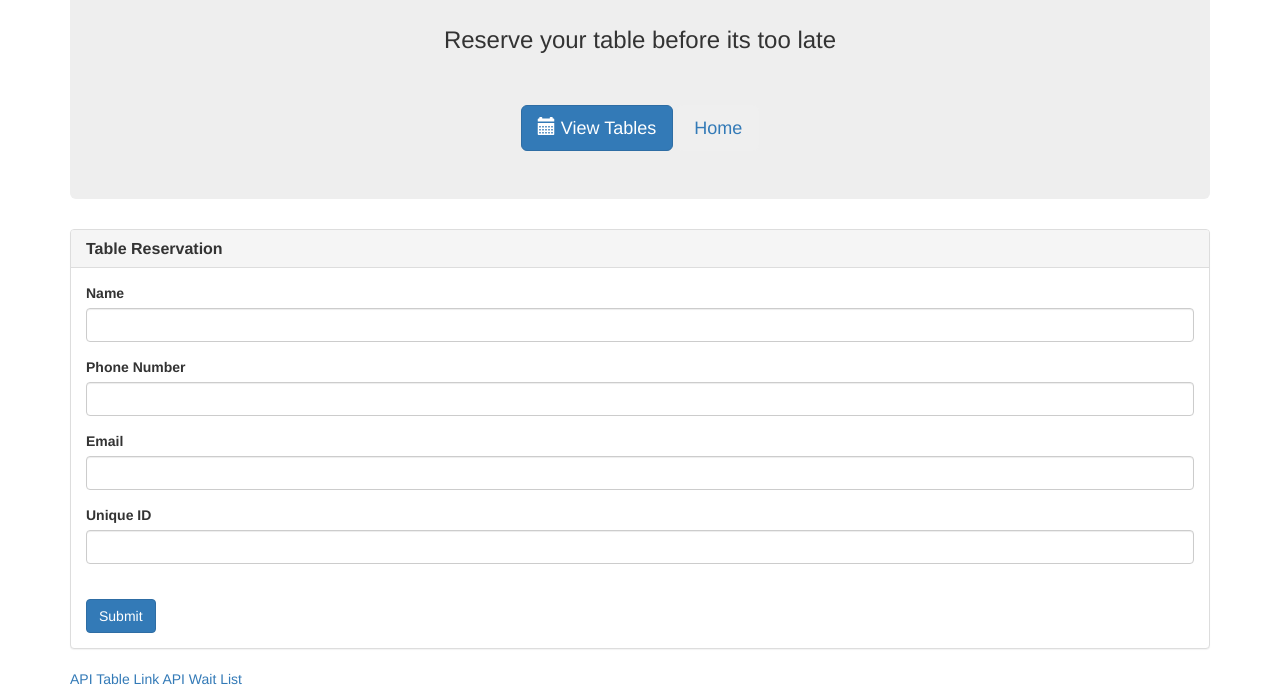
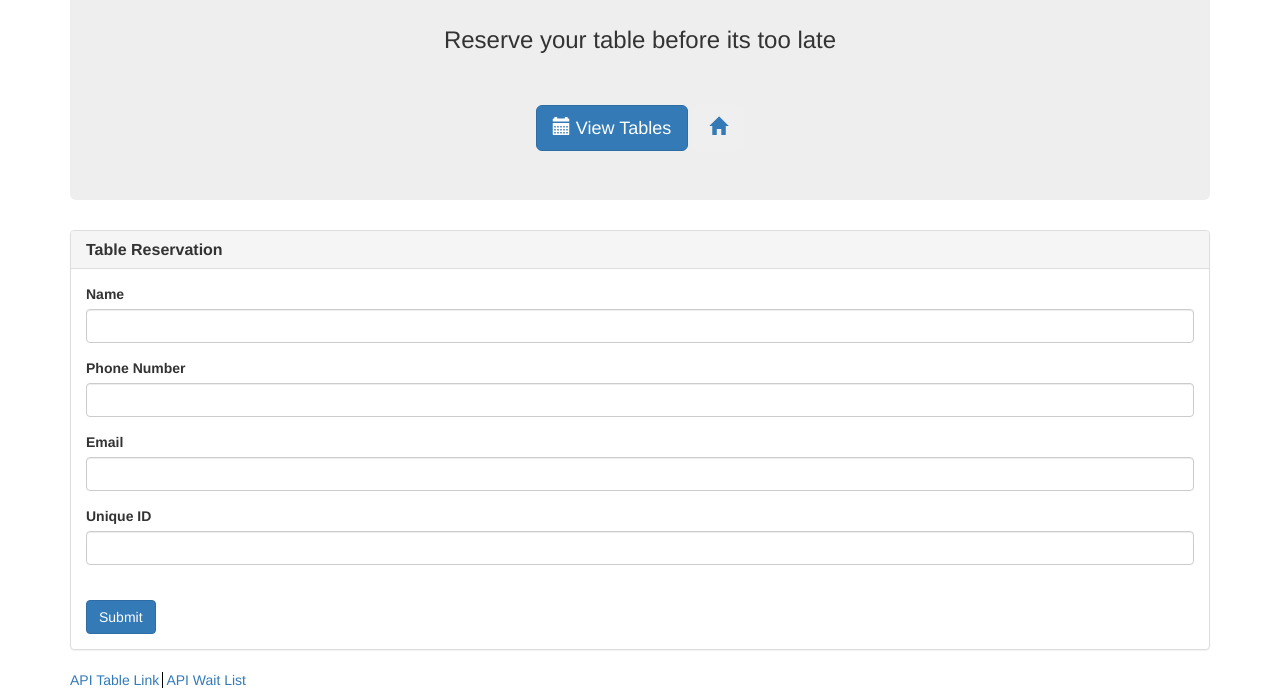
Before and after one commit to michaeledwards91/Hot-Restaurant, a website: page reservation.html in a window 1280 px wide. Shown: the part 146-836 px from the top of the page. Drawn offline with nearby package versions, Linux system fonts and the light colour scheme.

Commit message:
updating centering

```diff
--- a/css/style.css
+++ b/css/style.css
@@ -10,3 +10,22 @@
 #addBtn{
 	float: left;
 }
+
+
+.apiLinks .left{
+	border-style: none solid none none;
+	border-width: 1px;
+	border-color: black;
+	padding-right: 3px;
+}
+
+/*.mainButtonRow{
+	border-style: solid none none none;
+	border-width: 1px;
+	border-color: gray;
+	padding-top: 50px;
+	min-width: 700px;
+	display: flex;
+	justify-content: center;
+
+}*/
--- a/reservation.html
+++ b/reservation.html
@@ -18,10 +18,14 @@
       <h3>Reserve your table before its too late</h3>
       <hr>
       <div class="row">
-      	<div class="col-lg-12 mainButtons">
+      <div class="col-md-1 ">
+      </div>
+      	<div class="col-md-10 mainButtons">
       		<a href="/"><button type="button" class="btn btn-primary btn-lg"><span class=" glyphicon glyphicon-calendar"></span> View Tables</button></a>
-      		<a href="/"><button type="button" class="btn btn-lg"><span class="glyphicon glyphicons-home"></span>Home</button></a>
+      		<a href="/"><button type="button" class="btn btn-lg"><span class="glyphicon glyphicon-home"></span></button></a>
       	</div>
+        <div class="col-md-1 ">
+      </div>
 
 
       </div>
@@ -71,8 +75,8 @@
     </div>
     <div class="row">
 
-      <div class="col-lg-12">
-      	<a href="/">API Table Link</a>
+      <div class="col-lg-12 apiLinks">
+      	<a href="/" class="left">API Table Link</a>
     	<a href="/">API Wait List</a>
       </div>
      </div>
```
Also changed, not shown: 1 other file.
